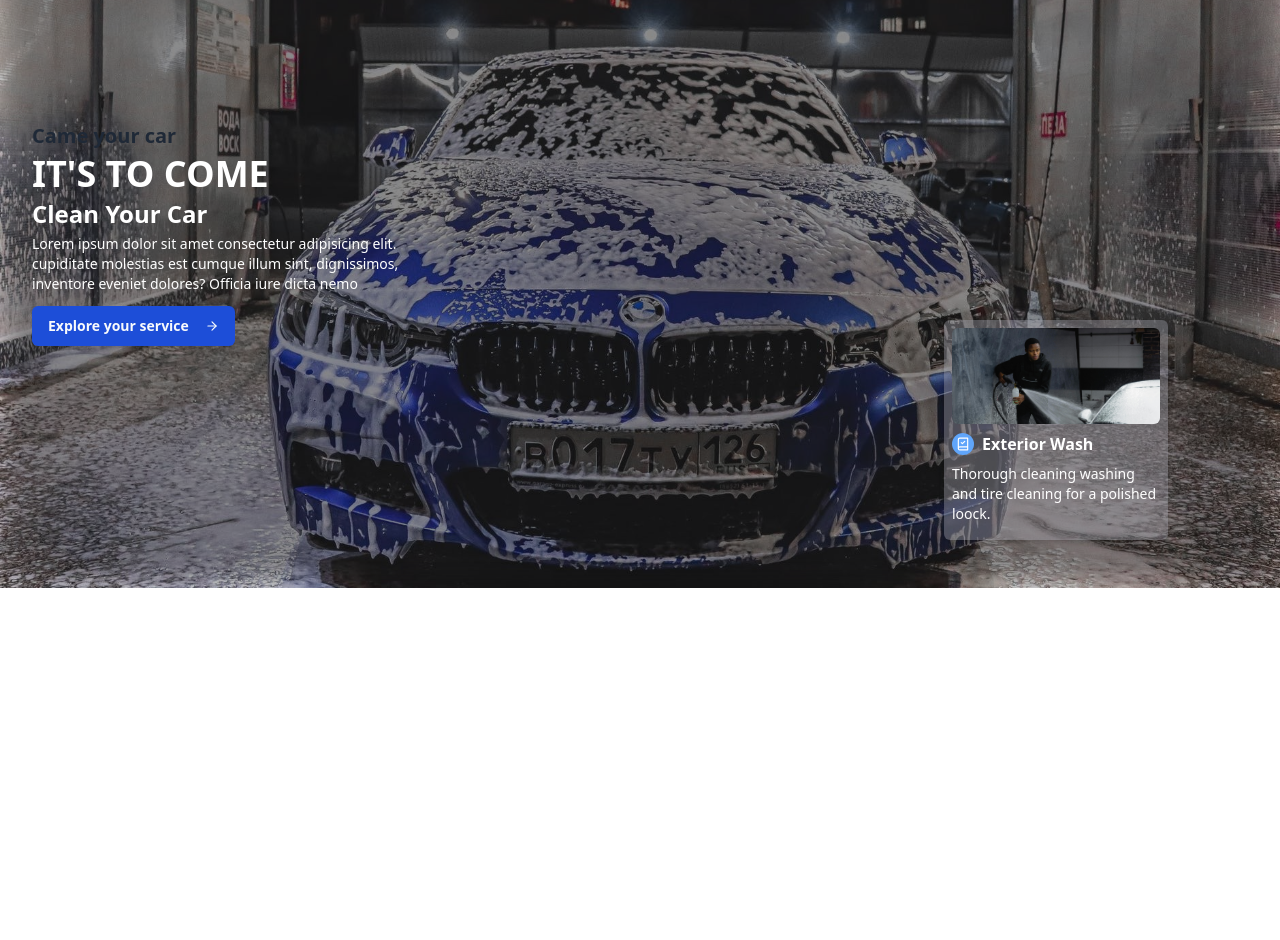
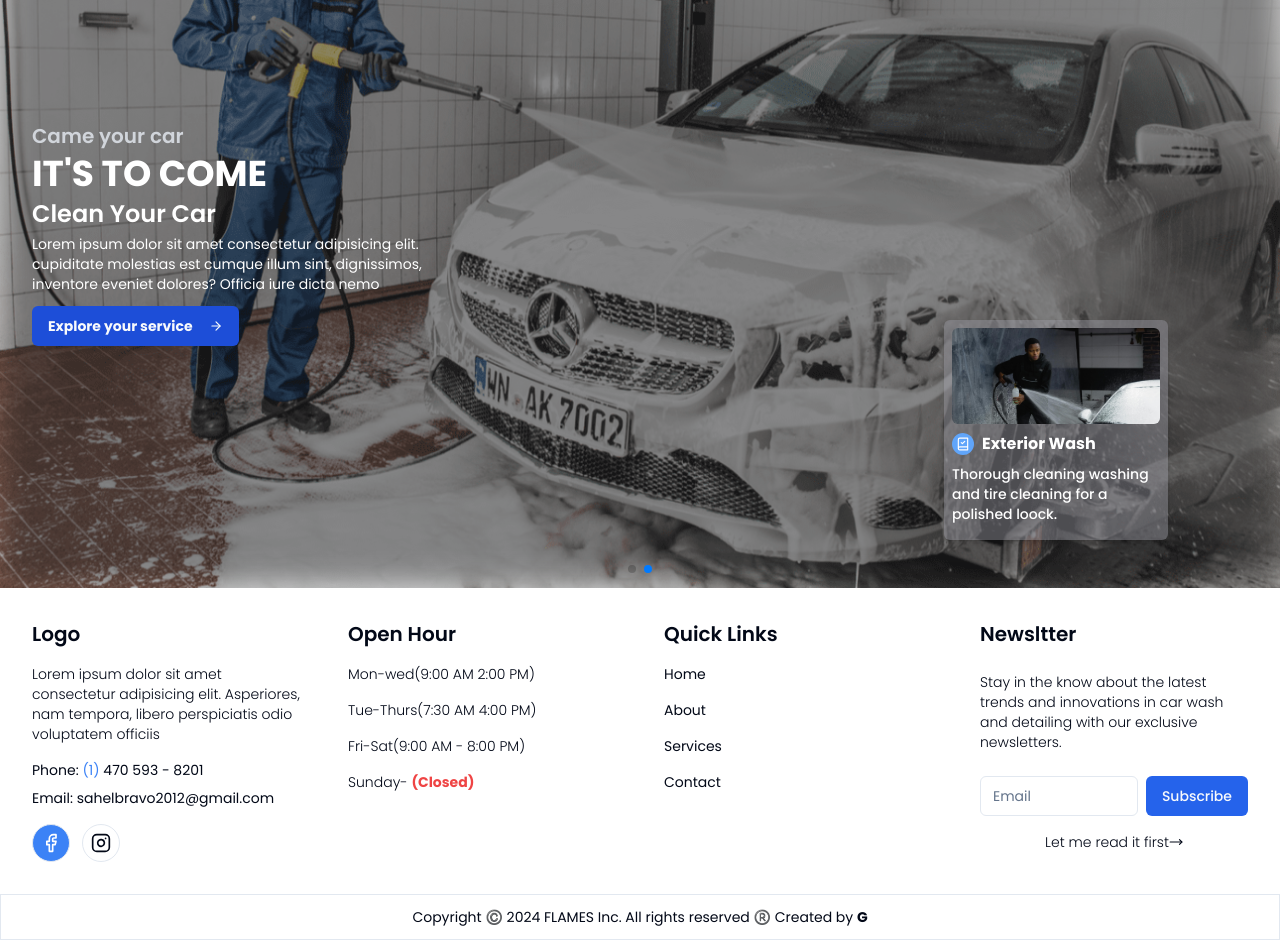
Before and after one commit to yuransimao/Carwash-website, a React (Vite) app: page / in a window 1280 px wide. Shown: the part 200-1140 px from the top of the page. Before the commit the page ends 800 px from the top, so only its background shows below. Built offline with nearby package versions, Linux system fonts and the light colour scheme.

Commit message:
feat:adding footer

```diff
--- a/src/components/index.js
+++ b/src/components/index.js
@@ -4,3 +4,5 @@ export * from './ui/carousel'
 export * from './ui/sheet'
 export * from './ui/header'
 export * from './ui/swiper'
+export * from "./ui/footer"
+export * from "./ui/input"
--- /dev/null
+++ b/src/components/ui/footer.jsx
@@ -0,0 +1,70 @@
+import React from 'react'
+import { Link } from 'react-router-dom'
+import { Input,Button } from '../'
+import { Facebook, Instagram,MoveRight } from 'lucide-react'
+function Footer() {
+  return (
+    <React.Fragment>
+
+        <footer>
+            <div className='grid grid-cols-1 gap-12 p-8 lg:grid-cols-4 md:grid-cols-2 '>
+                <div className='flex flex-col gap-4'>
+                    <h2 className='text-xl font-semibold'>Logo</h2>
+                    <p className='text-sm  font-light'>Lorem ipsum dolor sit amet consectetur adipisicing elit. Asperiores, nam tempora, libero perspiciatis odio voluptatem officiis</p>
+                    <div className='flex  flex-col gap-2'>
+                        <h3 className='text-sm'><span>Phone: </span><span className='text-blue-500'>(1)</span> 470 593 - 8201</h3>
+                        <h4 className='text-sm'><span>Email: </span>sahelbravo2012@gmail.com</h4>
+                    </div>
+                    <div className='flex items-center gap-3'>
+                        <div className='p-2 cursor-pointer bg-blue-500 rounded-full text-white border-[1px] border-solid'><Facebook size={20}/></div>
+                        <div className='p-2  rounded-full  border-[1px] border-solid transition-all duration-300 hover:bg-black hover:text-white cursor-pointer'><Instagram size={20}/></div>
+                    </div>
+                </div>
+                <div className='flex flex-col gap-4'>
+                    <h2 className='text-xl font-semibold'>Open Hour</h2>
+                    <h3 className='text-sm font-light'>Mon-wed(9:00 AM 2:00 PM)</h3>
+                    <h4 className='text-sm font-light'>Tue-Thurs(7:30 AM 4:00 PM)</h4>
+                    <h5 className='text-sm font-light'>Fri-Sat(9:00 AM - 8:00 PM)</h5>
+                    <h6 className='text-sm font-light'>Sunday- <span className='text-red-500 font-bold'>(Closed)</span></h6>
+                </div>
+                <div className='flex flex-col gap-4'>
+                    <h2 className='text-xl font-semibold'>Quick Links</h2>
+                    <ul className='flex flex-col gap-4'>
+                        <li>
+                            <Link className='text-sm font-normal transition-all duration-300 hover:text-gray-400'><h3>Home</h3></Link>
+                        </li>
+                        <li>
+                            <Link  className='text-sm font-normal transition-all duration-300 hover:text-gray-400'><h3>About</h3></Link>
+                        </li>
+                        <li>
+                            <Link  className='text-sm font-normal transition-all duration-300 hover:text-gray-400'><h3>Services</h3></Link>
+                        </li>
+                        <li>
+                            <Link  className='text-sm font-normal transition-all duration-300 hover:text-gray-400'><h3>Contact</h3></Link>
+                        </li>
+                    </ul>
+                </div>
+                <div className='flex flex-col gap-6'>
+                    <h2 className='text-xl font-semibold'>Newsltter</h2>
+                    <p className='text-sm font-light'>Stay in the know about the latest trends and innovations in car wash and detailing with our exclusive newsletters.</p>
+                    <div className='flex justify-center items-center flex-col gap-4'>
+
+                    <form action="" className='flex items-center gap-2'>
+                    <Input type="email" placeholder="Email" />
+                    <Button className="bg-blue-600">Subscribe</Button>
+                    </form>
+                    <h4 className='text-sm font-light flex items-center' > Let me read it first <span><MoveRight size={14}/></span></h4>
+                    </div>
+                </div>
+            </div>
+
+            <div className='flex items-center justify-center border-[1px] border-solid p-3'>
+                <p className='text-sm'>Copyright  ©️ 2024 FLAMES Inc. All rights reserved ®️ Created by <span className='font-bold'>G</span></p>
+
+            </div>
+        </footer>
+    </React.Fragment>
+  )
+}
+
+export {Footer}
--- /dev/null
+++ b/src/components/ui/input.jsx
@@ -0,0 +1,19 @@
+import * as React from "react"
+
+import { cn } from "@/lib/utils"
+
+const Input = React.forwardRef(({ className, type, ...props }, ref) => {
+  return (
+    (<input
+      type={type}
+      className={cn(
+        "flex h-10 w-full rounded-md border border-input bg-background px-3 py-2 text-sm ring-offset-background file:border-0 file:bg-transparent file:text-sm file:font-medium placeholder:text-muted-foreground focus-visible:outline-none focus-visible:ring-2 focus-visible:ring-ring focus-visible:ring-offset-2 disabled:cursor-not-allowed disabled:opacity-50",
+        className
+      )}
+      ref={ref}
+      {...props} />)
+  );
+})
+Input.displayName = "Input"
+
+export { Input }
--- a/src/components/ui/swiper.jsx
+++ b/src/components/ui/swiper.jsx
@@ -39,7 +39,51 @@ import { Pagination,Autoplay } from 'swiper/modules';
 
              <div className='h-full w-full flex flex-col gap-3 justify-center'>
                 <div className='flex flex-col gap-1'>
-                  <h5 className='font-semibold text-xl text-gray-800'>Came your car </h5>
+                  <h5 className='font-semibold text-xl text-gray-300'>Came your car </h5>
+                  <h2 className='font-bold text-4xl text-white uppercase'>It's To Come</h2>
+                  <h3 className='font-semibold text-2xl text-white' >Clean Your Car</h3>
+                  <p className='text-sm text-white'>Lorem ipsum dolor sit amet consectetur adipisicing elit.<br/>cupiditate molestias est cumque illum sint, dignissimos, <br/>inventore eveniet dolores? Officia iure dicta nemo <br/></p>
+                </div>
+                <div>
+                    <Button className="bg-blue-700 flex items-center gap-4 transition-all duration-300 hover:bg-blue-800">
+                      <h4 className='font-bold'>Explore your service</h4>
+                    <span><ArrowRight size={14}/></span></Button>
+                  </div>
+             </div>
+              <div  className='w-full flex h-full relative items-end'>
+
+                <div className='absolute  right-36 bottom-12 bg-zinc-400/40 shadow-md  w-56  rounded-md'>
+                  <div className='relative after:w-48  p-2'>
+                  <div className='h-24 w-52 rounded-md overflow-hidden blur-none'>
+                    <img src={ManCleaningCar} alt="ManCleaningCar" className='w-full h-full object-cover'/>
+                  </div>
+                  <div  className='py-2 flex flex-col gap-2'>
+                    <div className='flex items-center justify-start gap-2'>
+                      <span className='bg-blue-400 p-1 rounded-full text-white'><BookCheck size={14}/></span>
+                      <h3 className='text-white text-base font-bold'> Exterior Wash</h3>
+                    </div>
+                    <p className='text-start font-medium text-white text-sm'>Thorough cleaning washing  and tire cleaning for a polished loock. </p>
+                  </div>
+                  </div>
+                </div>
+
+              </div>
+            </div>
+
+
+          </div>
+        </SwiperSlide>
+
+
+        <SwiperSlide>
+          <div className='h-full w-full flex px-8 image-2-slide relative after:h-full  after:w-full after:bg-zinc-900/50 after:absolute after:left-0 after:right-0 after:blur-lg after:z-10'>
+
+
+            <div className='h-full w-full flex absolute z-20'>
+
+             <div className='h-full w-full flex flex-col gap-3 justify-center'>
+                <div className='flex flex-col gap-1'>
+                  <h5 className='font-semibold text-xl text-gray-300'>Came your car </h5>
                   <h2 className='font-bold text-4xl text-white uppercase'>It's To Come</h2>
                   <h3 className='font-semibold text-2xl text-white' >Clean Your Car</h3>
                   <p className='text-sm text-white'>Lorem ipsum dolor sit amet consectetur adipisicing elit.<br/>cupiditate molestias est cumque illum sint, dignissimos, <br/>inventore eveniet dolores? Officia iure dicta nemo <br/></p>
@@ -76,9 +120,6 @@ import { Pagination,Autoplay } from 'swiper/modules';
 
 
 
-
-
-
       </Swiper>
     </React.Fragment>
   );
--- a/src/routers/routers.jsx
+++ b/src/routers/routers.jsx
@@ -1,6 +1,6 @@
 import { BrowserRouter, Route, Routes } from "react-router-dom";
 import * as Pages from '@/pages'
-import { Header } from "@/components";
+import { Header,Footer } from "@/components";
 function Router (){
 
     return(
@@ -12,6 +12,7 @@ function Router (){
             <Route path="/contact"  element={<Pages.Contact/>}/>
             <Route path="/about"  element={<Pages.About/>}/>
         </Routes>
+        <Footer/>
         </BrowserRouter>
     )
 }
--- a/src/styles/styles.css
+++ b/src/styles/styles.css
@@ -1,9 +1,12 @@
+@import url('https://fonts.googleapis.com/css2?family=Poppins:ital,wght@0,100;0,200;0,300;0,400;0,500;0,600;0,700;0,800;0,900;1,100;1,200;1,300;1,400;1,500;1,600;1,700;1,800;1,900&display=swap');
+
 @tailwind base;
 @tailwind components;
 @tailwind utilities;
 
 @layer base {
   :root {
+    font-family: "Poppins", sans-serif;
     --background: 0 0% 100%;
     --foreground: 222.2 84% 4.9%;
 
```
